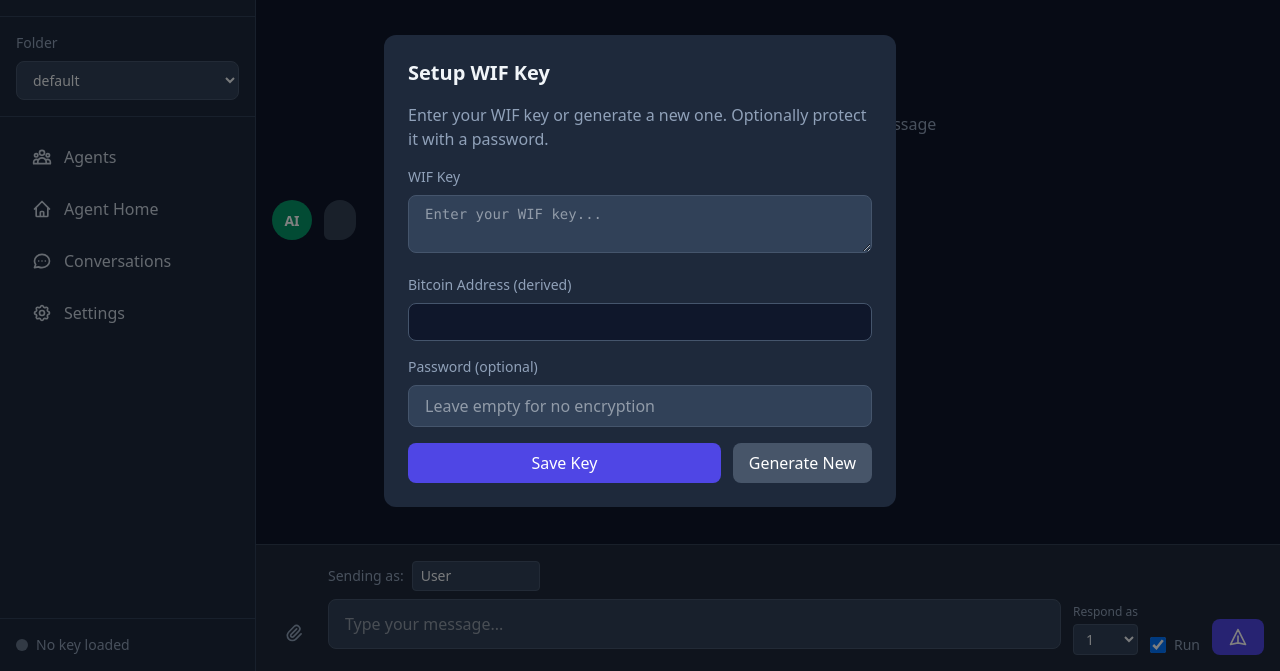
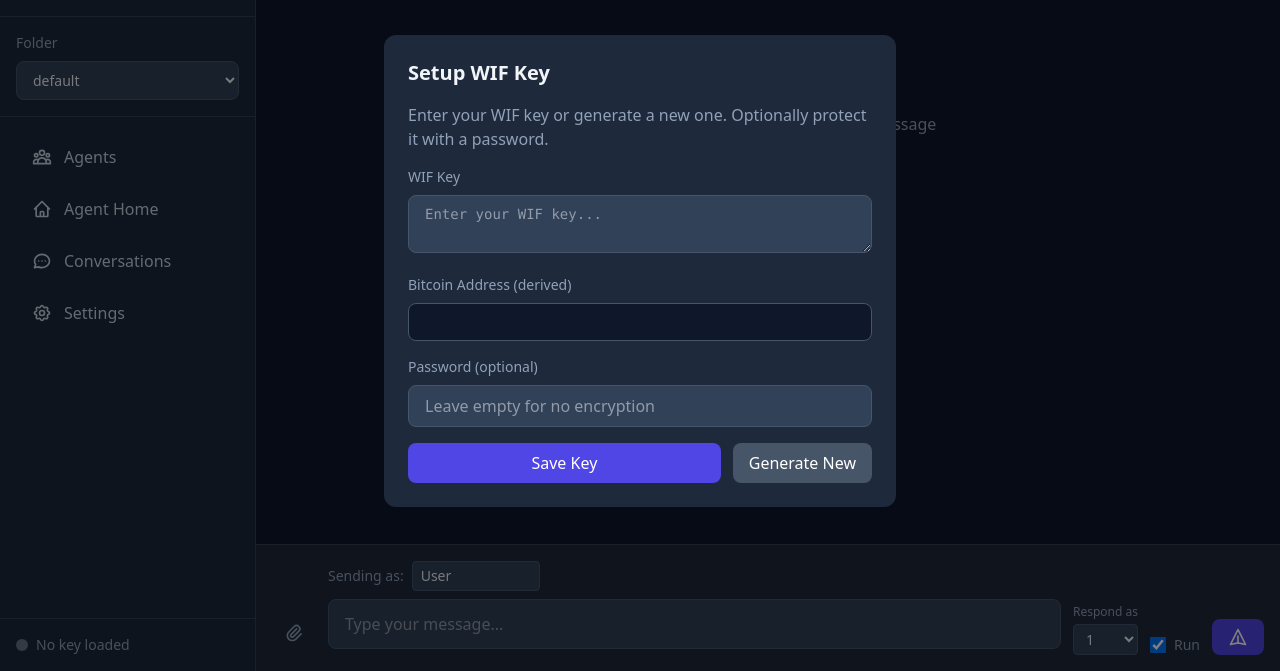
Before and after one commit to ValyrianTech/serendipity-webui, a FastAPI app: page /agent/1/conversation in a window 1280 px wide. Shown: the part 129-800 px from the top of the page. Run offline with FastAPI, Linux system fonts and the light colour scheme; some libraries are stand-ins or nearby versions.

Commit message:
Fix hidden class for message-card elements

```diff
--- a/static/css/style.css
+++ b/static/css/style.css
@@ -37,6 +37,10 @@
     gap: 0.75rem;
     margin-bottom: 1rem;
     max-width: 56rem;
+}
+
+.message-card.hidden {
+    display: none !important;
 }
 
 .message-card.user-message {
```
